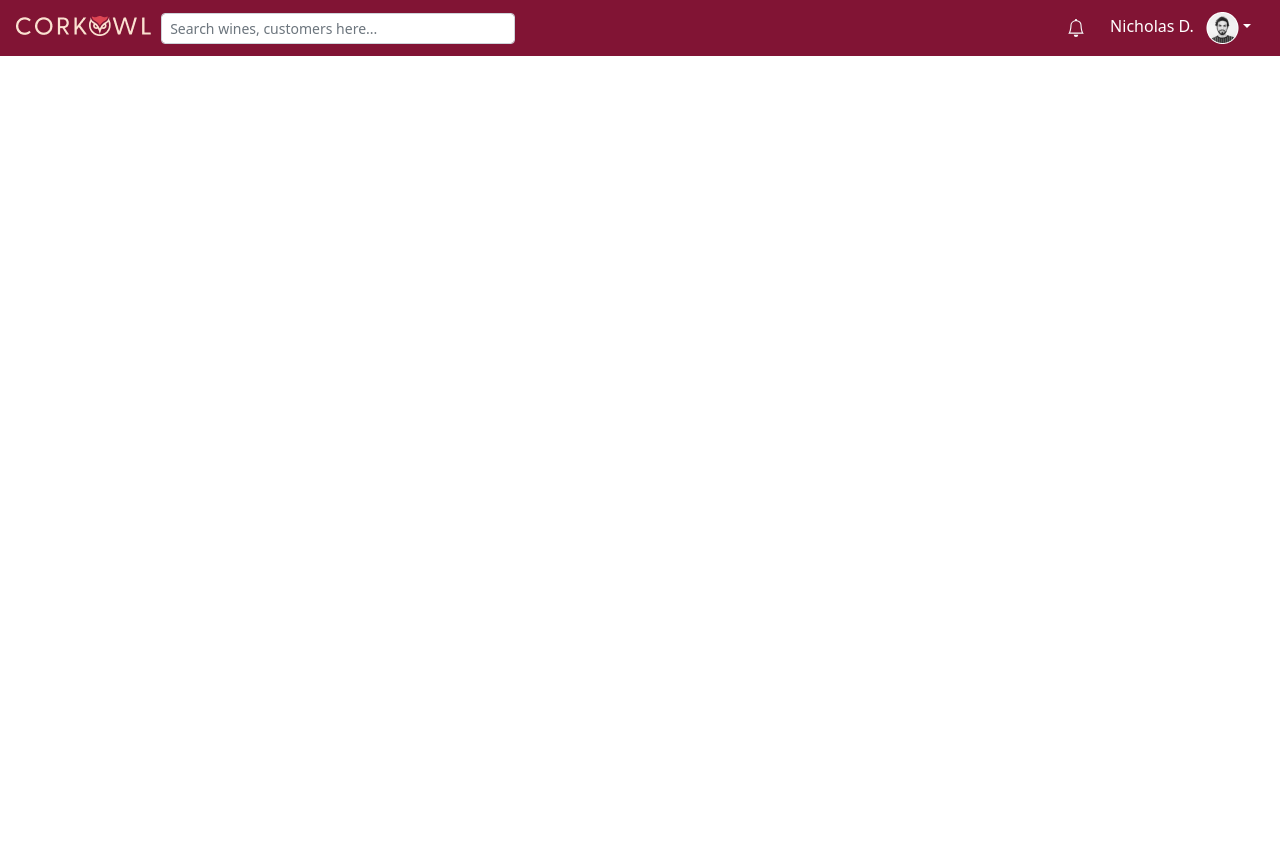
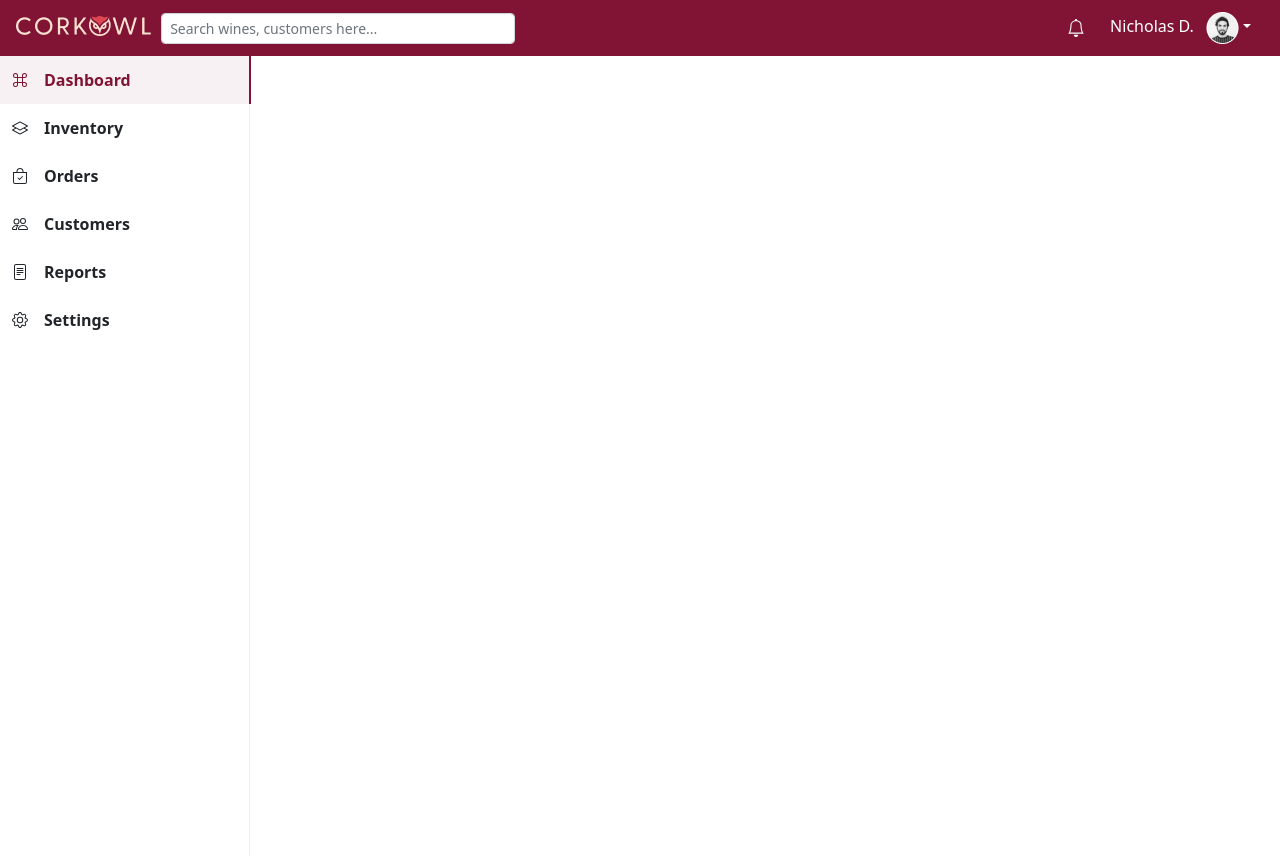
Before and after one commit to mohit2314/thinklink-ui, a Vue app: page / in a window 1280 px wide. Before the commit the page ends 800 px from the top, so only its background shows below. Built offline with nearby package versions, Linux system fonts and the light colour scheme.

Commit message:
left sidebar

```diff
--- a/src/App.vue
+++ b/src/App.vue
@@ -1,16 +1,16 @@
 <template>
   <div>
     <Navbar />
-    <!-- <Left /> -->
+    <LeftSidebar />
   </div>
 </template>
 <script>
 import Navbar from "@/components/Navbar.vue";
-// import Left from "@/components/LeftSidebar.vue"
+import LeftSidebar from "@/components/LeftSidebar.vue";
 export default {
   components: {
     Navbar,
-    // Left
+    LeftSidebar,
   },
 };
 </script>
--- /dev/null
+++ b/src/components/LeftSidebar.vue
@@ -0,0 +1,75 @@
+<template>
+  <div class="dashboard__sidebar">
+    <div
+      v-for="(item, i) in sidebarMenuList"
+      :class="['sidebar__list-item', { '--active': activeItem == i }]"
+      :key="i"
+      @click="activeItem = i"
+    >
+      <span><b-icon :icon="item.icon"></b-icon></span>
+      <span>{{ item.label }}</span>
+    </div>
+  </div>
+</template>
+
+<script>
+export default {
+  data() {
+    return {
+      activeItem: 0,
+      sidebarMenuList: [
+        {
+          label: "Dashboard",
+          icon: "command",
+          // grid1x2
+          // tv
+        },
+        {
+          label: "Inventory",
+          icon: "layers",
+          // hdd-stack
+          // intersect
+          // stack
+        },
+        {
+          label: "Orders",
+          icon: "bag-check",
+        },
+        {
+          label: "Customers",
+          icon: "people",
+        },
+        {
+          label: "Reports",
+          icon: "file-text",
+        },
+        {
+          label: "Settings",
+          icon: "gear",
+        },
+      ],
+    };
+  },
+};
+</script>
+
+<style lang="scss">
+.dashboard__sidebar {
+  width: 250px;
+  height: 100vh;
+  border-right: 1px solid #ecf1f4;
+  .sidebar__list-item {
+    cursor: pointer;
+    padding: 12px;
+    display: flex;
+    gap: 16px;
+    font-weight: 600;
+
+    &.--active {
+      color: #811434;
+      background-color: #f7f1f3;
+      box-shadow: 2px 0px 0px #811434;
+    }
+  }
+}
+</style>
```
